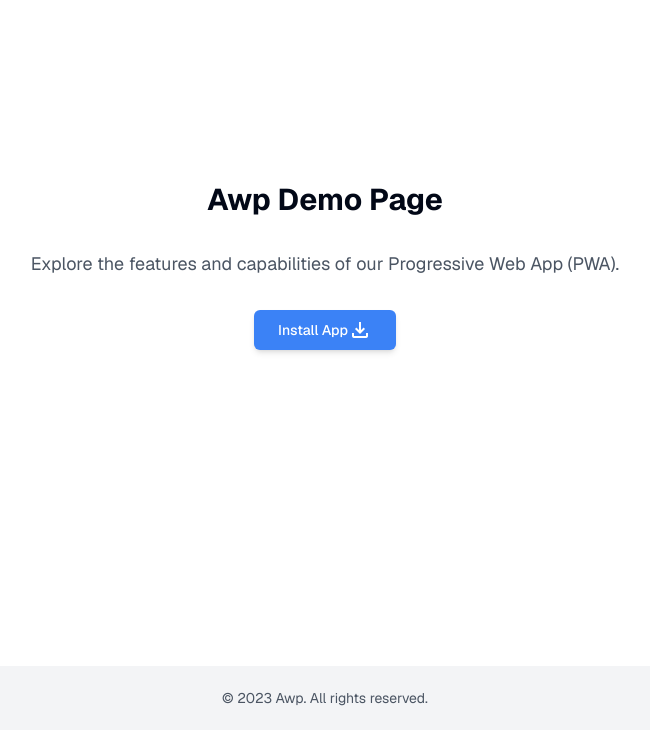
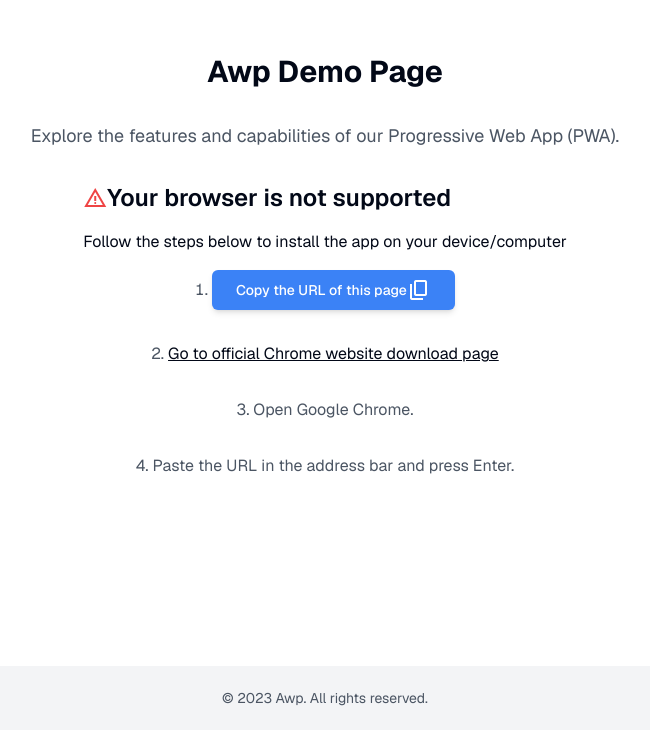
Before and after one commit to Charizard13/awp, a Next.js app: page /demo in a window 1280 px wide. Shown: the part 134-864 px from the top of the page, without its empty margins (315-965 px from the left). Built offline with nearby package versions, Linux system fonts and the light colour scheme.

Commit message:
refactor to separate hooks

```diff
--- a/app/demo/page.tsx
+++ b/app/demo/page.tsx
@@ -1,11 +1,19 @@
 "use client";
 import { Button } from "@/components/ui/button";
-import { ToastAction } from "@/components/ui/toast";
 import { toast } from "@/components/ui/use-toast";
-import usePwa from "@/hooks/useInstall";
+import useInstall from "@/hooks/useInstall";
+import type { App } from "@/hooks/useInstall";
+declare global {
+  interface Window {
+    showOpenFilePicker(): Promise<any>;
+  }
+  interface Navigator {
+    getInstalledRelatedApps(): Promise<App[]>;
+  }
+}
 
-export default function Pwa() {
-  const { install, status } = usePwa();
+export default function DemoPage() {
+  const { openInstallDialog, status } = useInstall();
   const handleCopy = () => {
     navigator.clipboard.writeText(window.location.href);
     toast({
@@ -20,7 +28,7 @@ export default function Pwa() {
       <p className="text-lg text-gray-600 dark:text-gray-400">Explore the features and capabilities of our Progressive Web App (PWA).</p>
 
       {status === "idle" && (
-        <Button className="px-6 py-2 bg-blue-500 text-white rounded-md shadow-md hover:bg-blue-600 " variant="default" onClick={install}>
+        <Button className="px-6 py-2 bg-blue-500 text-white rounded-md shadow-md hover:bg-blue-600 " variant="default" onClick={openInstallDialog}>
           Install App <span className="material-symbols-outlined">get_app</span>
         </Button>
       )}
--- a/app/page.tsx
+++ b/app/page.tsx
@@ -1,7 +1,7 @@
 import { Button } from "@/components/ui/button";
 import Link from "next/link";
 
-export default function Home() {
+export default function HomePage() {
   return (
     <>
       <section className="w-full py-12 md:py-24 lg:py-32">
--- a/hooks/useFiles.tsx
+++ b/hooks/useFiles.tsx
@@ -1,8 +1,4 @@
-declare global {
-  interface Window {
-    showOpenFilePicker(): Promise<any>;
-  }
-}
+"use client";
 
 async function selectFile() {
   const [handle] = await window.showOpenFilePicker();
--- a/hooks/useInstall.tsx
+++ b/hooks/useInstall.tsx
@@ -1,5 +1,13 @@
 "use client";
 import { useEffect, useState } from "react";
+
+export type App = {
+  platform: AppPlatform;
+  url?: string;
+  id?: string;
+};
+
+type AppPlatform = "chrome_web_store" | "play" | "chromeos_play" | "webapp" | "windows" | "f-droid" | "amazon";
 
 type UserChoice = {
   outcome: "accepted" | "dismissed";
@@ -10,28 +18,15 @@ type BeforeInstallPromptEvent = {
   userChoice: Promise<UserChoice>;
 } & Event;
 
-type AppPlatform = "chrome_web_store" | "play" | "chromeos_play" | "webapp" | "windows" | "f-droid" | "amazon";
-
-type App = {
-  platform: AppPlatform;
-  url?: string;
-  id?: string;
-};
-
-declare global {
-  interface Navigator {
-    getInstalledRelatedApps(): Promise<App[]>;
-  }
-}
-const currentBrowser = navigator.userAgent.toLowerCase();
-const isInstallable = currentBrowser.indexOf("edg") > -1 || currentBrowser.indexOf("chrome") > -1 || currentBrowser.indexOf("safari") > -1;
-
-export default function usePwa() {
+export default function useInstall() {
   const [prompt, setPrompt] = useState<BeforeInstallPromptEvent | null>(null);
-  const [status, setStatus] = useState<"unSupported" | "idle" | "installing" | "installed">(isInstallable ? "idle" : "unSupported");
+  const [status, setStatus] = useState<"unSupported" | "idle" | "installing" | "installed">("unSupported");
 
   useEffect(() => {
-    const handler = (e: Event) => setPrompt(e as BeforeInstallPromptEvent);
+    const handler = (e: Event) => {
+      setPrompt(e as BeforeInstallPromptEvent);
+      setStatus("idle");
+    };
     window.addEventListener("beforeinstallprompt", handler);
     return () => window.removeEventListener("beforeinstallprompt", handler);
   }, []);
@@ -44,18 +39,24 @@ export default function usePwa() {
 
   useEffect(() => {
     const handler = async () => {
+      try {
         const relatedApps = await navigator.getInstalledRelatedApps();
         console.log(relatedApps);
         const pwaApp = relatedApps.find((app) => app.platform === "webapp");
         if (pwaApp) {
           setStatus("installed");
         }
+      } catch (e) {
+        setStatus("unSupported");
+      }
     };
     handler();
   }, []);
 
-  const install = async () => {
+  const openInstallDialog = async () => {
+    try {
       if (!prompt) {
+        setStatus("unSupported");
         return;
       }
       prompt.prompt();
@@ -64,7 +65,10 @@ export default function usePwa() {
         setPrompt(null);
         setStatus("installing");
       }
+    } catch (e) {
+      setStatus("unSupported");
+    }
   };
 
-  return { install, status };
+  return { openInstallDialog, status };
 }
```
Lines whose indentation alone changed are shown as unchanged.
